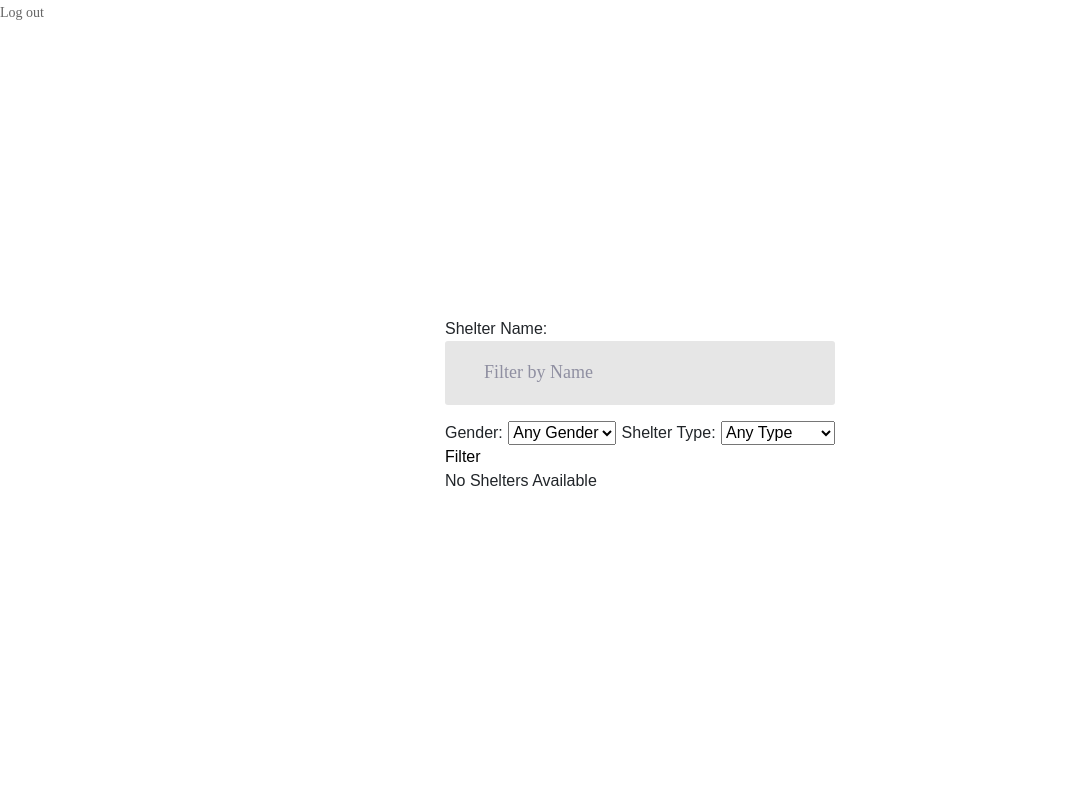
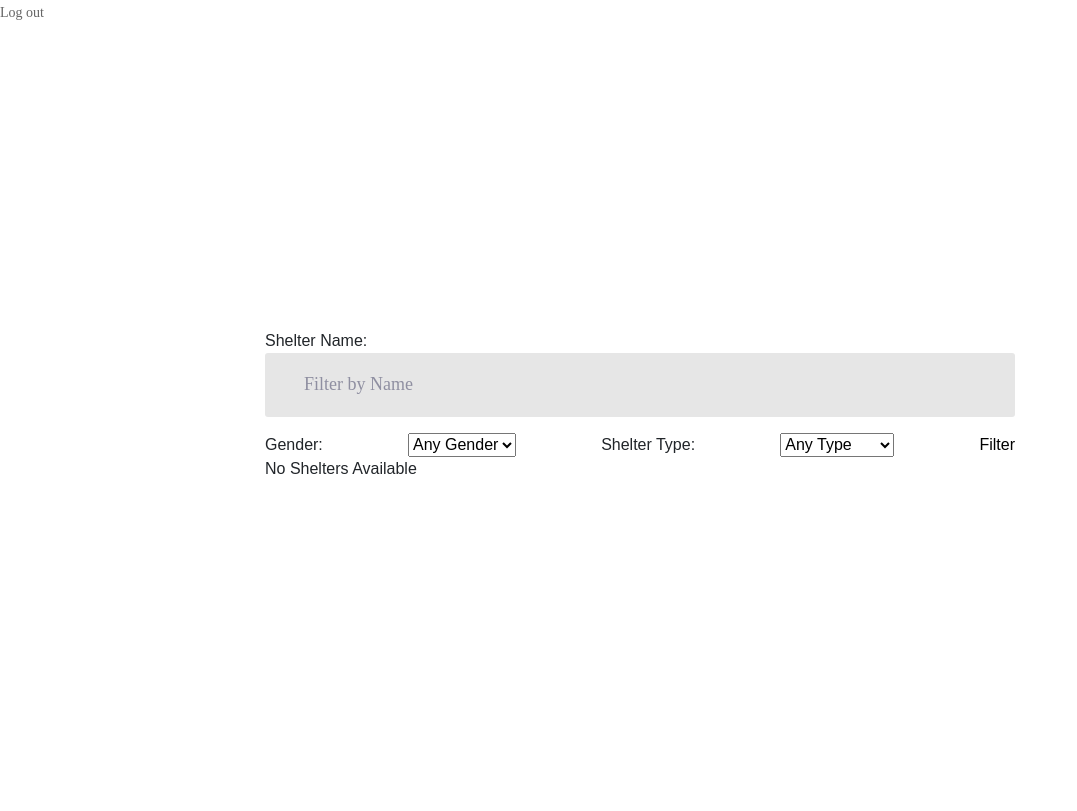
Before and after one commit to vivianthiebaut/shelterfinder_web, a Django app: page /home/ in a window 1280 px wide. Shown: the top 811 px of the page, without its empty margins (0-1077 px from the left). Run offline with Django 3.2, Linux system fonts and the light colour scheme; the visitor is signed in with stand-in values (Sample User, id 1); data that the repository does not hold is empty; some libraries are stand-ins or nearby versions; some web fonts are replaced.

Commit message:
Shelter App beautified commit

```diff
--- a/Shelter/templates/Shelter/home.html
+++ b/Shelter/templates/Shelter/home.html
@@ -5,7 +5,7 @@
 </a>
 <div class="limiter">
 		<div class="container-login100">
-			<div class="wrap-login100 p-t-50 p-b-90">
+			<div class="wrap-login100 p-t-50 p-b-90" style="width:750px;">
 <style>
        #map {
         height: 400px;
```
